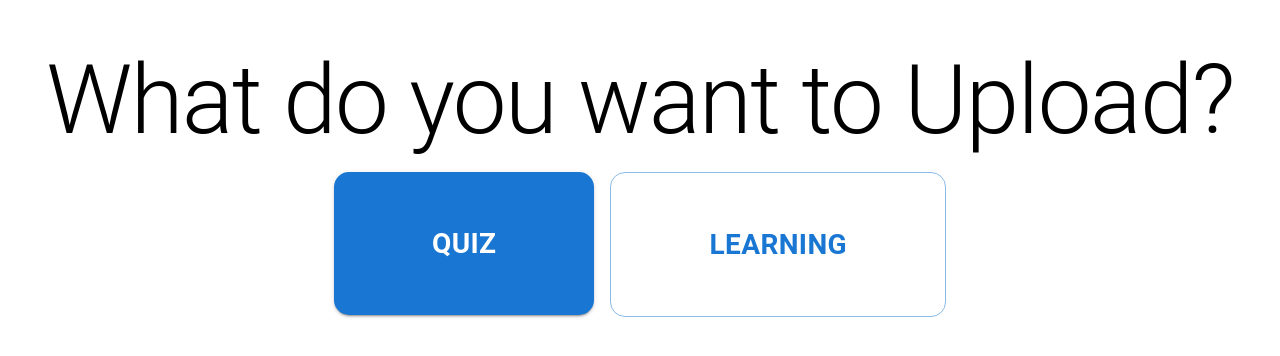
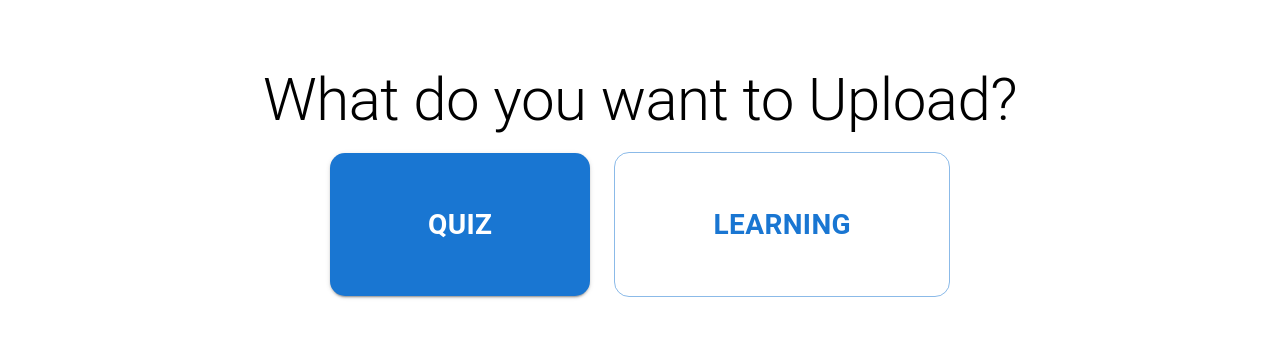
Before and after one commit to tealily94/hackathon_web, a Next.js app: page /create/1 in a window 1280 px wide. Shown: the part 194-550 px from the top of the page. Built offline with nearby package versions, Linux system fonts and the light colour scheme.

Commit message:
button styling

```diff
--- a/pages/create/[id].js
+++ b/pages/create/[id].js
@@ -1,38 +1,60 @@
-import Button from "@mui/material/Button";
-import Typography from "@mui/material/Typography";
-import Stack from "@mui/material/Stack";
-import Link from "next/link";
-import { useRouter } from "next/router";
+import Button from '@mui/material/Button';
+import Typography from '@mui/material/Typography';
+import Stack from '@mui/material/Stack';
+import Link from 'next/link';
+import { useRouter } from 'next/router';
 
 function Create() {
   const router = useRouter();
   console.log(router.query.id);
   return (
     <div>
-      <div style={{ height: "100vh" }}>
+      <div style={{ height: '100vh' }}>
         <Stack
           spacing={2}
-          justifyContent="center"
-          alignItems="center"
-          style={{ height: "100vh" }}
-          marginTop="-2%"
+          justifyContent='center'
+          alignItems='center'
+          style={{ height: '100vh' }}
+          marginTop='-2%'
         >
-          <Typography variant="h1" component="div" gutterBottom>
+          {/* Title */}
+          <Typography
+            variant='h2'
+            component='div'
+            gutterBottom
+            sx={{ paddingX: '2rem' }}
+          >
             What do you want to Upload?
           </Typography>
-          <Stack direction="row" spacing={2}>
+          <Stack
+            direction={{ xs: 'column', md: 'row' }}
+            spacing={{ xs: 2, md: 3 }}
+            sx={{
+              display: 'flex',
+              justifyContent: 'center',
+              alignItems: 'center',
+            }}
+          >
             <Link href={`quiz/${router.query.id}`}>
+              {/* Quiz Button */}
               <Button
-                variant="contained"
-                style={{ padding: "2em 7em", borderRadius: "15px" }}
+                variant='contained'
+                sx={{
+                  padding: { xs: '0.5em 5em', md: '2em 7em' },
+                  borderRadius: '15px',
+                }}
               >
                 <h1>Quiz</h1>
               </Button>
             </Link>
             <Link href={`lesson/${router.query.id}`}>
+              {/* Learning Button */}
               <Button
-                variant="outlined"
-                style={{ padding: "2em 7em", borderRadius: "15px" }}
+                variant='outlined'
+                sx={{
+                  padding: { xs: '0.5em 2em', md: '2em 7em' },
+                  borderRadius: '15px',
+                }}
               >
                 <h1>Learning</h1>
               </Button>
--- a/pages/index.js
+++ b/pages/index.js
@@ -41,7 +41,10 @@ export default function Home() {
     <div>
       <Stack spacing={2}>
         {/* Home Page Title */}
-        <Typography variant='h2' sx={{ textAlign: 'center', marginY: '1rem' }}>
+        <Typography
+          variant='h2'
+          sx={{ textAlign: 'center', marginTop: '5rem' }}
+        >
           Welcome to the Infinite Classroom
         </Typography>
         {/* Create A Lesson Form */}
```
